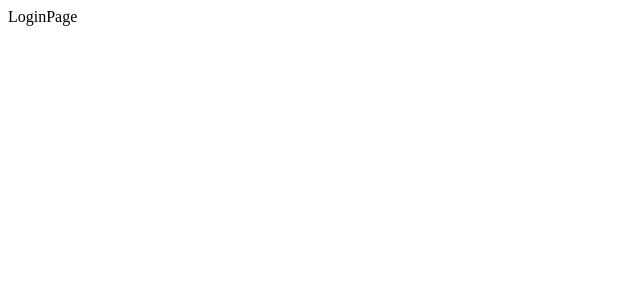
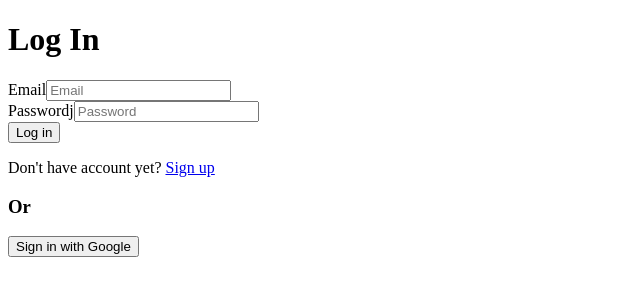
Before and after one commit to toptammasorn/my-plant, a React (Vite) app in the folder my-plant-webapp/: page /login in a window 1280 px wide. Shown: the top 300 px of the page, without its empty margins (0-640 px from the left). Built offline with nearby package versions, Linux system fonts and the light colour scheme.

Commit message:
Success: Login page
User can login firebase with registered email and password and redirect to register page with link

```diff
--- a/my-plant-webapp/src/pages/LogInPage.jsx
+++ b/my-plant-webapp/src/pages/LogInPage.jsx
@@ -1,7 +1,75 @@
-import React from "react";
+import React, { useState } from "react";
+import { Link } from "react-router-dom";
+import { auth } from "../firebase/config.js";
+import { signInWithEmailAndPassword } from "firebase/auth";
+import { ToastContainer, toast } from "react-toastify";
 
 const LoginPage = () => {
-  return <div>LoginPage</div>;
+  const [email, setEmail] = useState("");
+  const [password, setPassword] = useState("");
+
+  const handleLogin = async (e) => {
+    e.preventDefault();
+    console.log(email);
+    console.log(password);
+    try {
+      await signInWithEmailAndPassword(auth, email, password);
+      const user = auth.currentUser;
+      console.log(user);
+      console.log("User Logged in Successfully!!");
+      toast.success("User Logged in Successfully!!", {
+        position: "top-center",
+      });
+    } catch (error) {
+      console.log(error.message);
+      toast.success(error.message, {
+        position: "top-center",
+      });
+    }
+  };
+
+  return (
+    <>
+      <ToastContainer />
+      <form onSubmit={handleLogin}>
+        <h1>Log In</h1>
+        <div>
+          <label htmlFor="email">Email</label>
+          <input
+            id="email"
+            type="text"
+            value={email}
+            placeholder="Email"
+            onChange={(e) => setEmail(e.target.value)}
+          />
+        </div>
+        <div>
+          <label htmlFor="password">Password</label>j
+          <input
+            id="password"
+            type="text"
+            value={password}
+            placeholder="Password"
+            onChange={(e) => setPassword(e.target.value)}
+          />
+        </div>
+        <div>
+          <button type="submit">Log in</button>
+        </div>
+        <div>
+          <p>
+            Don't have account yet? <Link to={"/register"}>Sign up</Link>
+          </p>
+        </div>
+        <div>
+          <h3>Or</h3>
+        </div>
+        <div>
+          <button>Sign in with Google</button>
+        </div>
+      </form>
+    </>
+  );
 };
 
 export default LoginPage;
```
